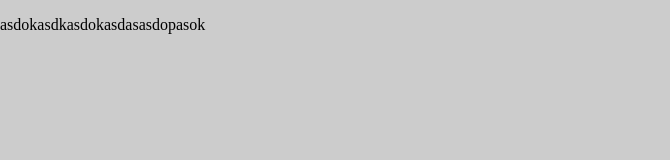
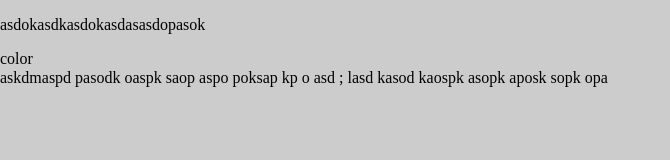
Before and after one commit to AlexDz27/gllacy, a plain HTML site: page test.html in a window 1280 px wide. Shown: the whole page, without its empty margins (0-670 px from the left). Drawn offline with Linux system fonts and the light colour scheme.

Commit message:
Test commit 2

```diff
--- a/test.html
+++ b/test.html
@@ -12,6 +12,15 @@
 <body>
 
 	<p>asdokasdkasdokasdasasdopasok</p>
+  <span>color</span>
+
+  <div>
+    <section>
+      askdmaspd pasodk oaspk saop aspo poksap kp o
+      asd
+      ; lasd kasod kaospk asopk aposk sopk opa
+    </section>
+  </div>
 
 </body>
 </html>
```
